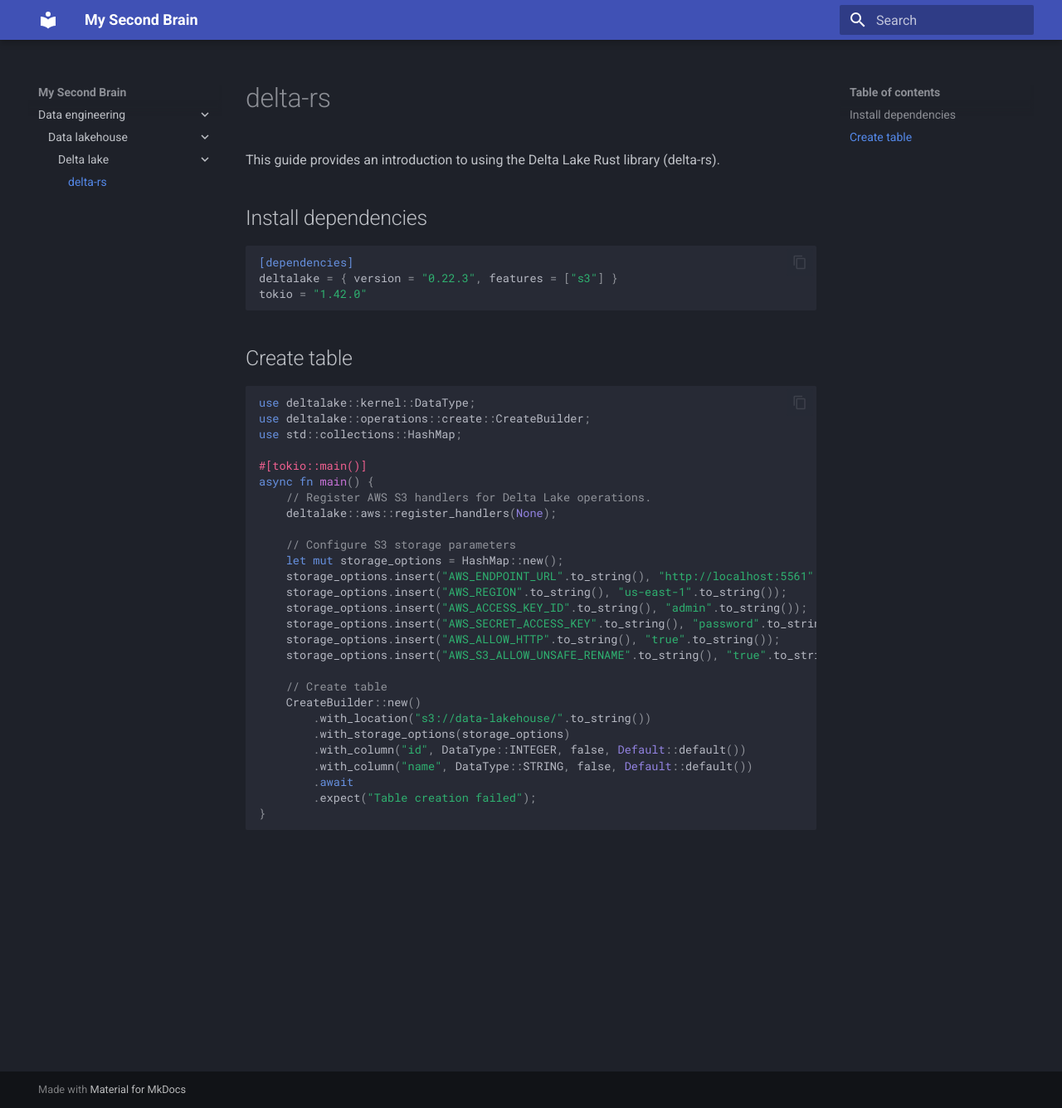
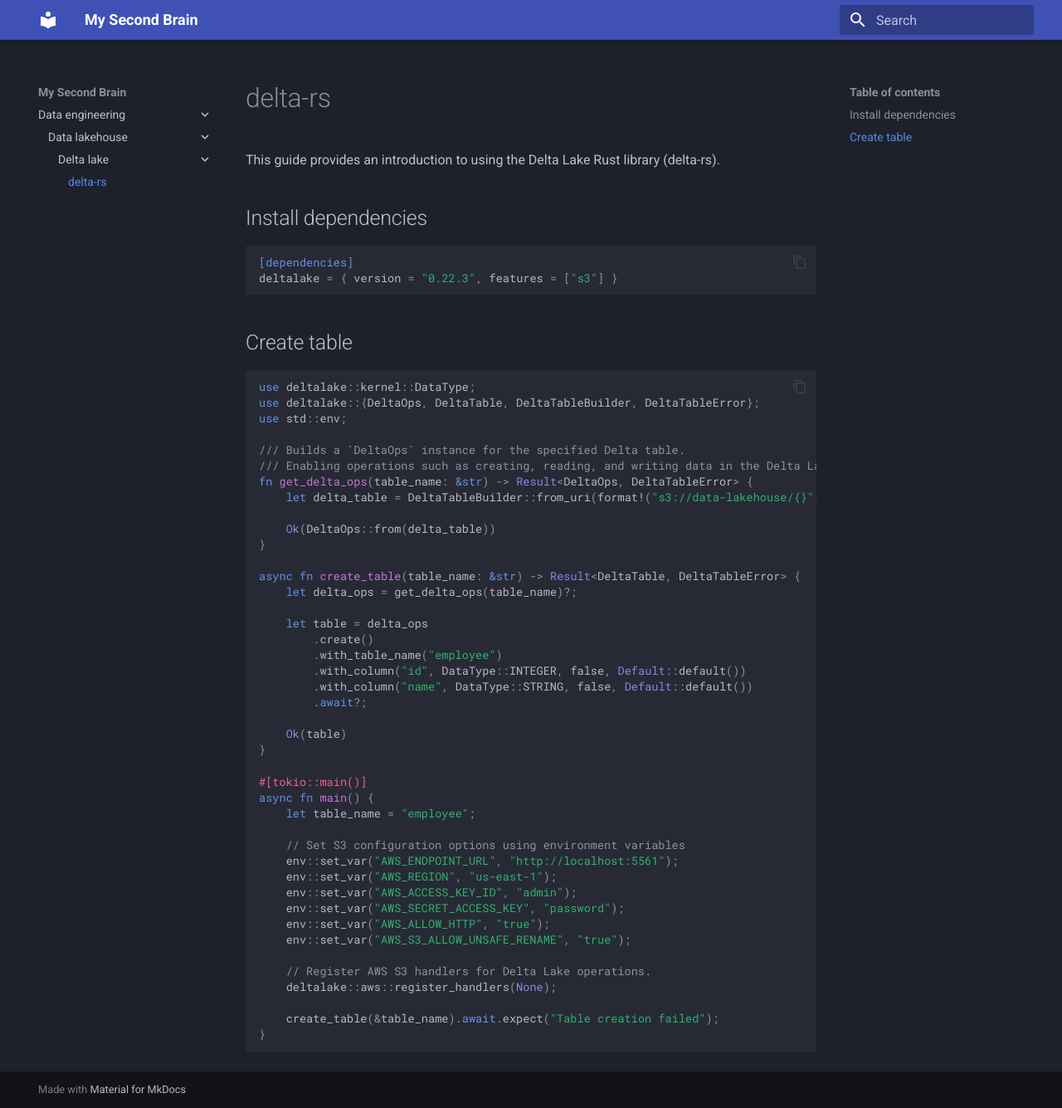
Before and after one commit to HelloJowet/second_brain, an MkDocs documentation site: the page built from docs/data_engineering/data_lakehouse/delta_lake/rust.md, in a window 1280 px wide and 1335 px high. Shown: the whole window at 83% size. Built offline with MkDocs 1.6.1 and Material for MkDocs 9.7.7, drawn with Linux system fonts in a browser that asks for light colours.

Commit message:
feat: create_table functionality improved

````diff
--- a/docs/data_engineering/data_lakehouse/delta_lake/rust.md
+++ b/docs/data_engineering/data_lakehouse/delta_lake/rust.md
@@ -7,38 +7,51 @@ This guide provides an introduction to using the Delta Lake Rust library (delta-
 ```toml
 [dependencies]
 deltalake = { version = "0.22.3", features = ["s3"] }
-tokio = "1.42.0"
 ```
 
 ## Create table
 
 ```rust
 use deltalake::kernel::DataType;
-use deltalake::operations::create::CreateBuilder;
-use std::collections::HashMap;
+use deltalake::{DeltaOps, DeltaTable, DeltaTableBuilder, DeltaTableError};
+use std::env;
+
+/// Builds a `DeltaOps` instance for the specified Delta table.
+/// Enabling operations such as creating, reading, and writing data in the Delta Lake format.
+fn get_delta_ops(table_name: &str) -> Result<DeltaOps, DeltaTableError> {
+    let delta_table = DeltaTableBuilder::from_uri(format!("s3://data-lakehouse/{}", table_name)).build()?;
+
+    Ok(DeltaOps::from(delta_table))
+}
+
+async fn create_table(table_name: &str) -> Result<DeltaTable, DeltaTableError> {
+    let delta_ops = get_delta_ops(table_name)?;
+
+    let table = delta_ops
+        .create()
+        .with_table_name("employee")
+        .with_column("id", DataType::INTEGER, false, Default::default())
+        .with_column("name", DataType::STRING, false, Default::default())
+        .await?;
+
+    Ok(table)
+}
 
 #[tokio::main()]
 async fn main() {
+    let table_name = "employee";
+
+    // Set S3 configuration options using environment variables
+    env::set_var("AWS_ENDPOINT_URL", "http://localhost:5561");
+    env::set_var("AWS_REGION", "us-east-1");
+    env::set_var("AWS_ACCESS_KEY_ID", "admin");
+    env::set_var("AWS_SECRET_ACCESS_KEY", "password");
+    env::set_var("AWS_ALLOW_HTTP", "true");
+    env::set_var("AWS_S3_ALLOW_UNSAFE_RENAME", "true");
+
     // Register AWS S3 handlers for Delta Lake operations.
     deltalake::aws::register_handlers(None);
 
-    // Configure S3 storage parameters
-    let mut storage_options = HashMap::new();
-    storage_options.insert("AWS_ENDPOINT_URL".to_string(), "http://localhost:5561".to_string());
-    storage_options.insert("AWS_REGION".to_string(), "us-east-1".to_string());
-    storage_options.insert("AWS_ACCESS_KEY_ID".to_string(), "admin".to_string());
-    storage_options.insert("AWS_SECRET_ACCESS_KEY".to_string(), "password".to_string());
-    storage_options.insert("AWS_ALLOW_HTTP".to_string(), "true".to_string());
-    storage_options.insert("AWS_S3_ALLOW_UNSAFE_RENAME".to_string(), "true".to_string());
-
-    // Create table
-    CreateBuilder::new()
-        .with_location("s3://data-lakehouse/".to_string())
-        .with_storage_options(storage_options)
-        .with_column("id", DataType::INTEGER, false, Default::default())
-        .with_column("name", DataType::STRING, false, Default::default())
-        .await
-        .expect("Table creation failed");
+    create_table(&table_name).await.expect("Table creation failed");
 }
-
 ```
````
